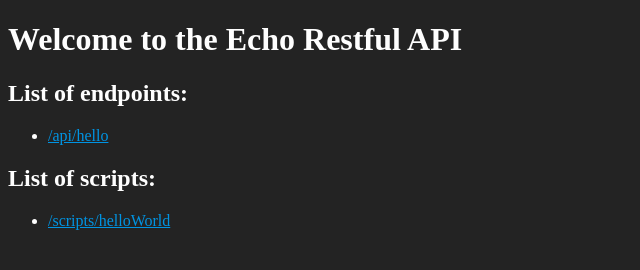
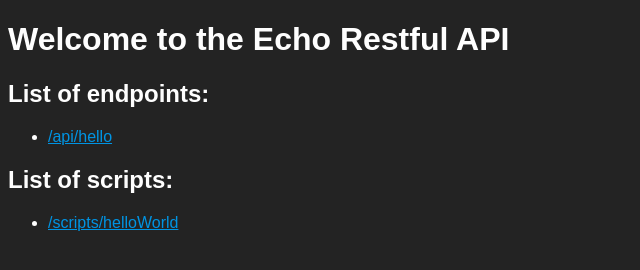
Before and after one commit to AnarchyEcho/Echo-RESTful, a website: page client/index.html in a window 1280 px wide. Shown: the whole page, without its empty margins (0-640 px from the left). Drawn offline with Linux system fonts and the light colour scheme.

Commit message:
Font change

```diff
--- a/client/index.html
+++ b/client/index.html
@@ -6,7 +6,7 @@
   <meta name="viewport" content="width=device-width, initial-scale=1.0">
   <title>Echo Rest API</title>
 </head>
-<body style="background-color: #232323; color: #fefefe;">
+<body style="background-color: #232323; color: #fefefe; font-family: Arial;">
   <h1>Welcome to the Echo Restful API</h1>
   <h2>List of endpoints:</h2>
   <ul>
```
